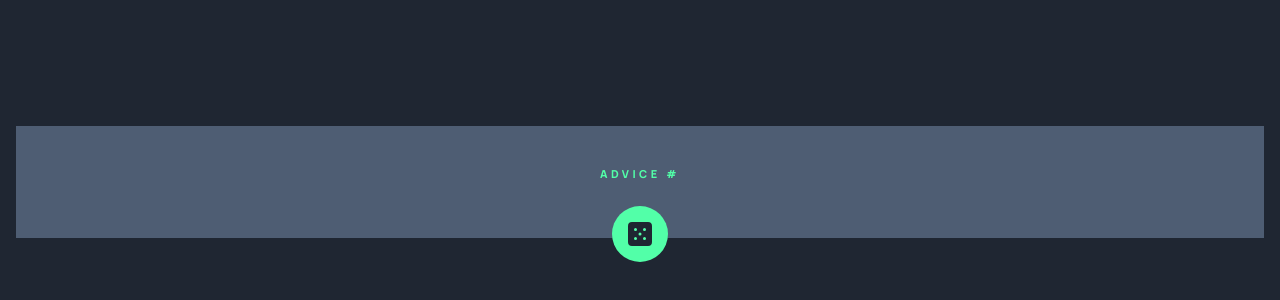
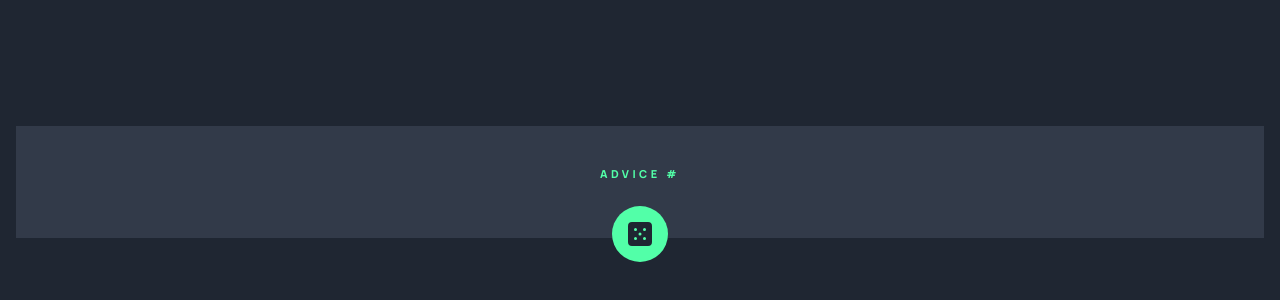
Before and after one commit to XenoMee/Advice-Generator-App, a plain HTML site: page index.html in a window 1280 px wide. Shown: the part 218-518 px from the top of the page. Drawn offline with Linux system fonts and the light colour scheme.

Commit message:
update advice generator container background color

```diff
--- a/style.css
+++ b/style.css
@@ -93,7 +93,7 @@ body {
 /* Layout */
 .advice-generator {
   --content-spacing: 2.5rem 1.5rem;
-  background-color: var(--clr-neutral-600);
+  background-color: var(--clr-neutral-800);
   padding: var(--content-spacing);
   text-align: center;
   position: relative;
```
